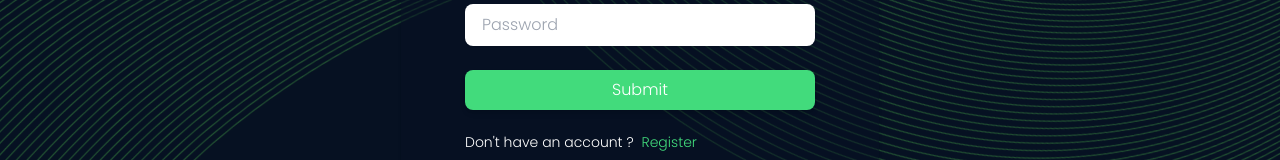
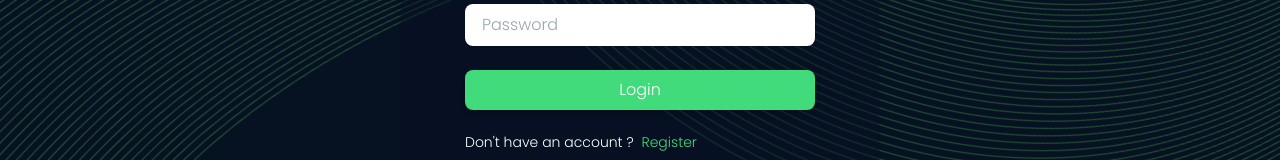
Before and after one commit to shrutivarshney/crypto-mate, a React (Create React App) app: page /Login in a window 1280 px wide. Shown: the part 370-530 px from the top of the page. Built offline with nearby package versions, Linux system fonts and the light colour scheme.

Commit message:
Login Signup updated

```diff
--- a/src/Pages/Login.js
+++ b/src/Pages/Login.js
@@ -57,7 +57,7 @@ const Login = () => {
                   type="submit"
                   className="w-full px-4 py-2 text-center text-white transition duration-200 ease-in rounded-lg shadow-md cursor-pointer bg-custom-green hover:bg-transparent hover:ring-custom-green focus:outline-none hover:ring-2 hover:text-custom-green"
                   id="create-account-email"
-                  value="Submit"
+                  value="Login"
                   onClick={(e) => submitForm(e)}
                 />
               </div>
--- a/src/Pages/Register.js
+++ b/src/Pages/Register.js
@@ -91,7 +91,7 @@ const Register = () => {
                     type="submit"
                     className="w-full px-4 py-2 text-center text-white transition duration-200 ease-in rounded-lg shadow-md cursor-pointer bg-custom-green hover:bg-transparent hover:ring-custom-green focus:outline-none hover:ring-2 hover:text-custom-green"
                     id="create-account-email"
-                    value="Submit"
+                    value="Register"
                     onClick={(e) => egister(e)}
                   />
                 </div>
```
